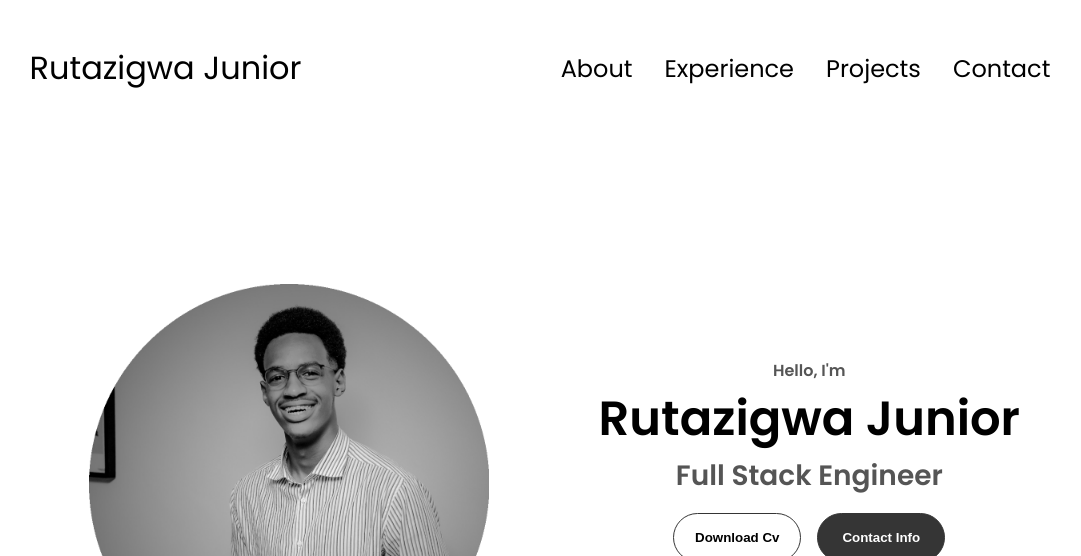
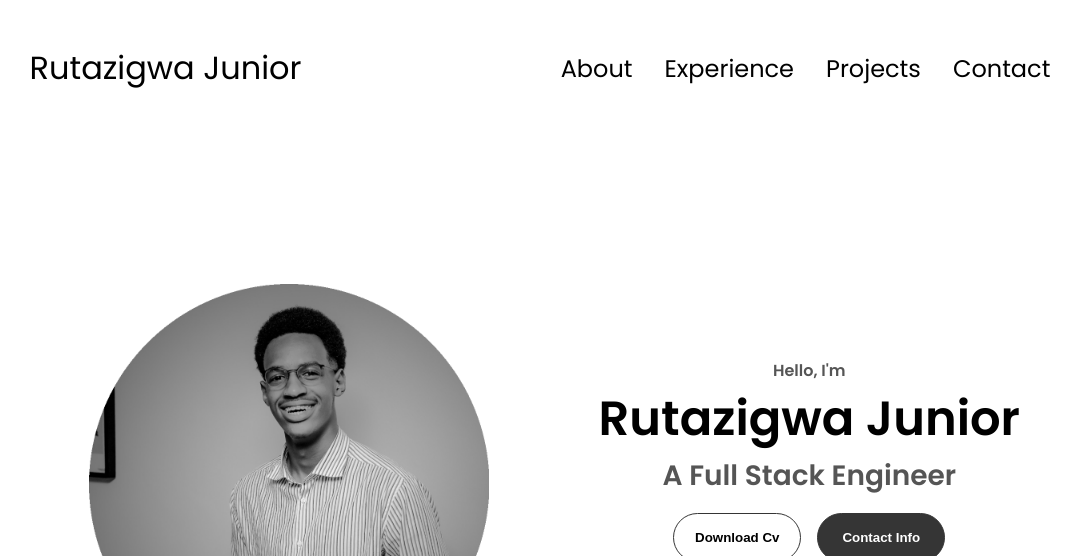
Before and after one commit to Rutazigwa/Rutazigwa-s-Website, a plain HTML site: page index.html in a window 1280 px wide. Shown: the top 556 px of the page, without its empty margins (100-1181 px from the left). Drawn offline with Linux system fonts and the light colour scheme.

Commit message:
Update index.html

```diff
--- a/index.html
+++ b/index.html
@@ -43,7 +43,7 @@
         <div class="section__text">
             <p class="section__text__p1">Hello, I'm</p>
             <h1 class="title">Rutazigwa Junior</h1>
-            <p class="section__text__p2">Full Stack Engineer</p>
+            <p class="section__text__p2">A Full Stack Engineer</p>
             <div class="btn-container">
                 <button class="btn btn-color-2" onclick="window.open('./asset/My resume.pdf')">
                     Download Cv </button>
```
